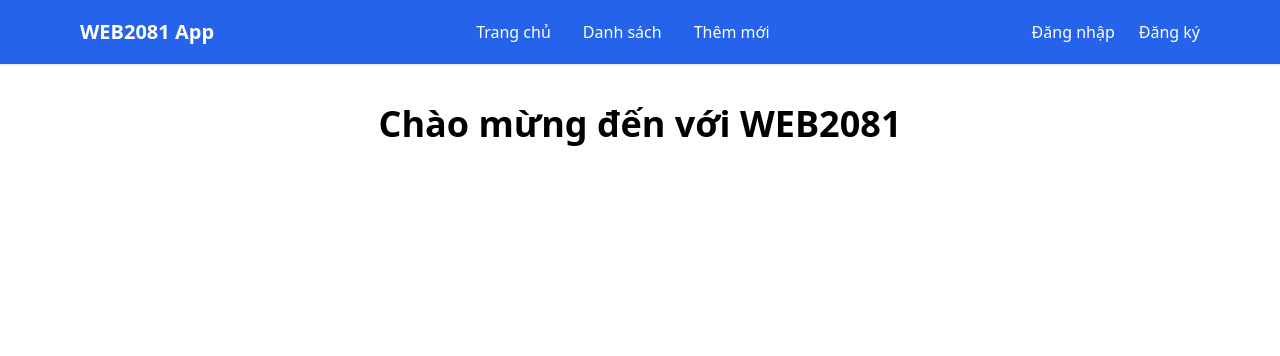
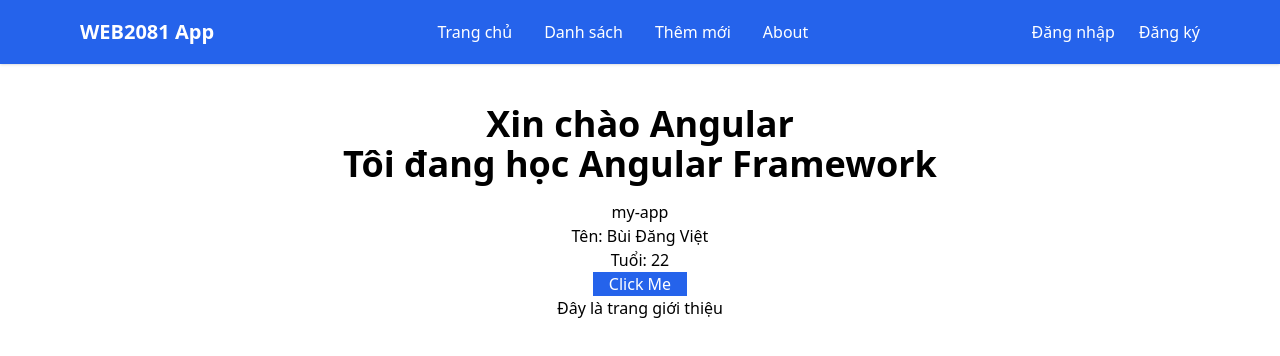
Before and after one commit to dangviet289/fe1-web2081-summer26-main, an Angular app: page /about in a window 1280 px wide. Before the commit this address led to /. Shown: the top 356 px of the page. Built offline with nearby package versions, Linux system fonts and the light colour scheme.

Commit message:
bài lab1

```diff
--- a/angular.json
+++ b/angular.json
@@ -2,7 +2,8 @@
   "$schema": "./node_modules/@angular/cli/lib/config/schema.json",
   "version": 1,
   "cli": {
-    "packageManager": "npm"
+    "packageManager": "npm",
+    "analytics": "a4724454-db5c-4e50-b779-f7b8153998ec"
   },
   "newProjectRoot": "projects",
   "projects": {
--- /dev/null
+++ b/src/app/about/about.html
@@ -0,0 +1 @@
+<p>Đây là trang giới thiệu</p>
--- /dev/null
+++ b/src/app/about/about.ts
@@ -0,0 +1,11 @@
+import { Component } from '@angular/core';
+
+@Component({
+  selector: 'app-about',
+  imports: [],
+  templateUrl: './about.html',
+  styleUrl: './about.css',
+})
+export class About {
+
+}
--- a/src/app/app.html
+++ b/src/app/app.html
@@ -8,6 +8,7 @@
       <a href="#" class="hover:text-gray-200">Trang chủ</a>
       <a href="#" class="hover:text-gray-200">Danh sách</a>
       <a href="#" class="hover:text-gray-200">Thêm mới</a>
+      <a href="#" routerLink="/about" class="hover:text-gray-200">About</a>
     </div>
 
     <div class="hidden md:flex items-center space-x-6">
@@ -18,6 +19,12 @@
 </nav>
 
 <div class="max-w-6xl mx-auto mt-10 px-4 text-center">
-  <h1 class="text-4xl font-bold mb-4">Chào mừng đến với WEB2081</h1>
+  <h1 class="text-4xl font-bold mb-4">Xin chào Angular
+<br>Tôi đang học Angular Framework</h1>
+<p>{{title}}</p>
+<p>Tên: {{ name }}</p>
+<p>Tuổi: {{ age }}</p>
+<button (click)="handleClick()" class="bg-blue-600 text-white px-4">Click Me</button>
+<router-outlet></router-outlet>
   <router-outlet></router-outlet>
 </div>
--- a/src/app/app.routes.ts
+++ b/src/app/app.routes.ts
@@ -1,3 +1,8 @@
 import { Routes } from '@angular/router';
+import { About } from './about/about';
+import { Home } from './home/home';
 
-export const routes: Routes = [];
+export const routes: Routes = [
+  { path: '', component: Home },
+  { path: 'about', component: About },
+];
--- a/src/app/app.ts
+++ b/src/app/app.ts
@@ -1,12 +1,24 @@
 import { Component } from '@angular/core';
-import { RouterOutlet } from '@angular/router';
+import { RouterLink, RouterOutlet } from '@angular/router';
 
 @Component({
   selector: 'app-root',
-  imports: [RouterOutlet],
+  imports: [RouterOutlet, RouterLink],
   templateUrl: './app.html',
   styleUrl: './app.css',
 })
 export class App {
-  title = 'my-app';
+  title = 'my-app';//property
+  name = 'Bùi Đăng Việt';
+  age = 22;
+
+  //method
+  sayHello(){
+
+    console.log("Hello from App Component");
+
+  }
+  handleClick() {
+  alert("Bạn đã click button");
 }
+}
--- /dev/null
+++ b/src/app/home/home.html
@@ -0,0 +1 @@
+<p>home works!</p>
--- /dev/null
+++ b/src/app/home/home.ts
@@ -0,0 +1,11 @@
+import { Component } from '@angular/core';
+
+@Component({
+  selector: 'app-home',
+  imports: [],
+  templateUrl: './home.html',
+  styleUrl: './home.css',
+})
+export class Home {
+
+}
```
Also changed, not shown: src/app/about/about.css (added), src/app/home/home.css (added), 2 other files (tests, documents, lock files or other folders).
